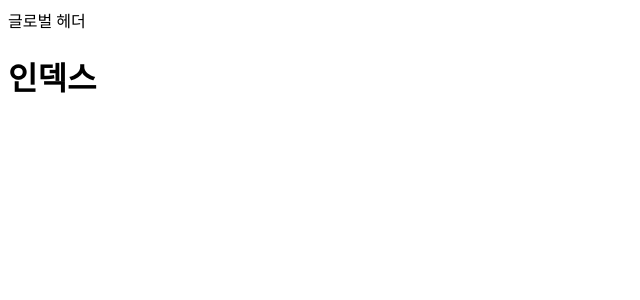
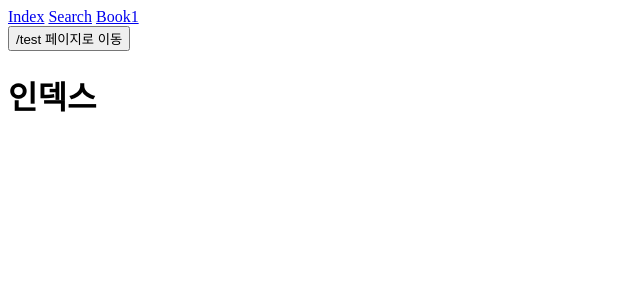
Before and after one commit to JuMoth/onebite-pageRouter, a Next.js app: page / in a window 1280 px wide. Shown: the top 300 px of the page, without its empty margins (0-640 px from the left). Built offline with nearby package versions, Linux system fonts and the light colour scheme.

Commit message:
feat: Nevigating

```diff
--- a/src/pages/_app.tsx
+++ b/src/pages/_app.tsx
@@ -1,10 +1,27 @@
 import "@/styles/globals.css";
 import type { AppProps } from "next/app";
+import Link from "next/link";
+import { useRouter } from "next/router";
 
 export default function App({ Component, pageProps }: AppProps) {
+  const router = useRouter();
+
+  const onClickButton = () => {
+    router.push("/test");
+  };
+
   return (
     <>
-      <header>글로벌 헤더</header>
+      <header>
+        <Link href={"/"}>Index</Link>
+        &nbsp;
+        <Link href={"/search"}>Search</Link>
+        &nbsp;
+        <Link href={"/book/1"}>Book1</Link>
+        <div>
+          <button onClick={onClickButton}>/test 페이지로 이동</button>
+        </div>
+      </header>
       <Component {...pageProps} />
     </>
   );
```
